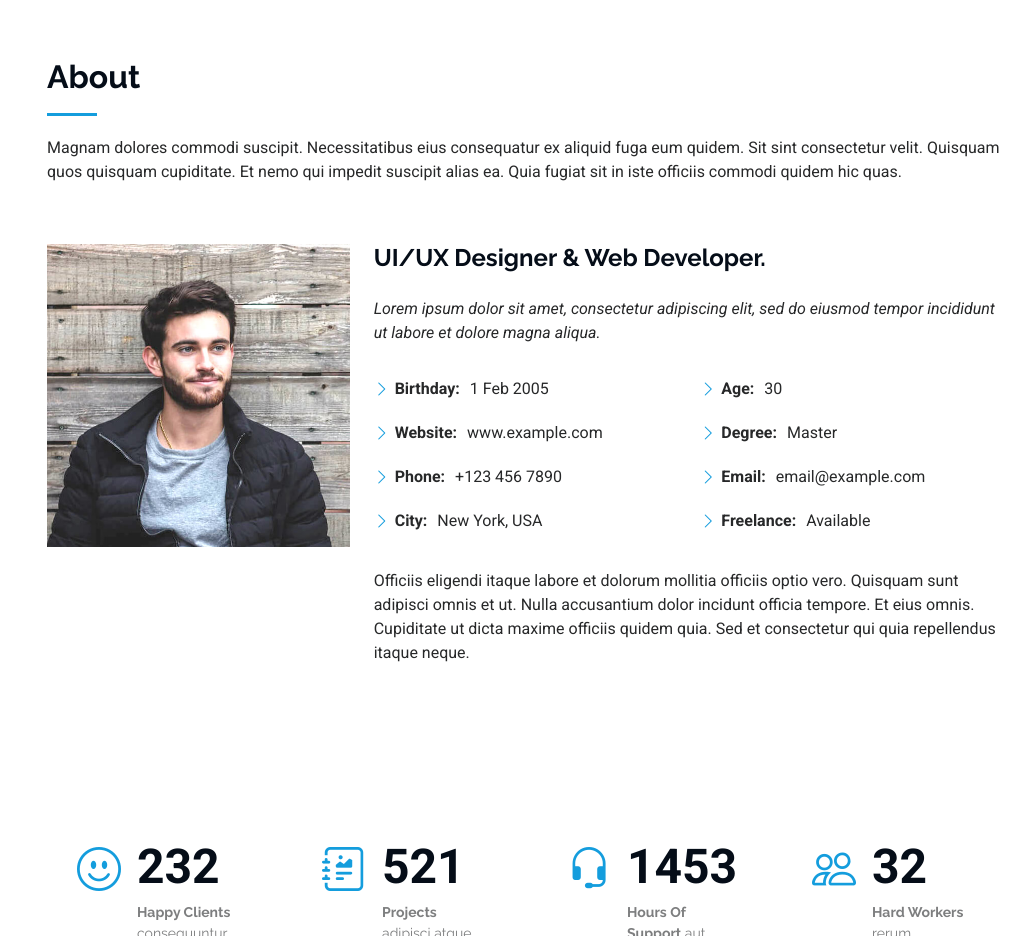
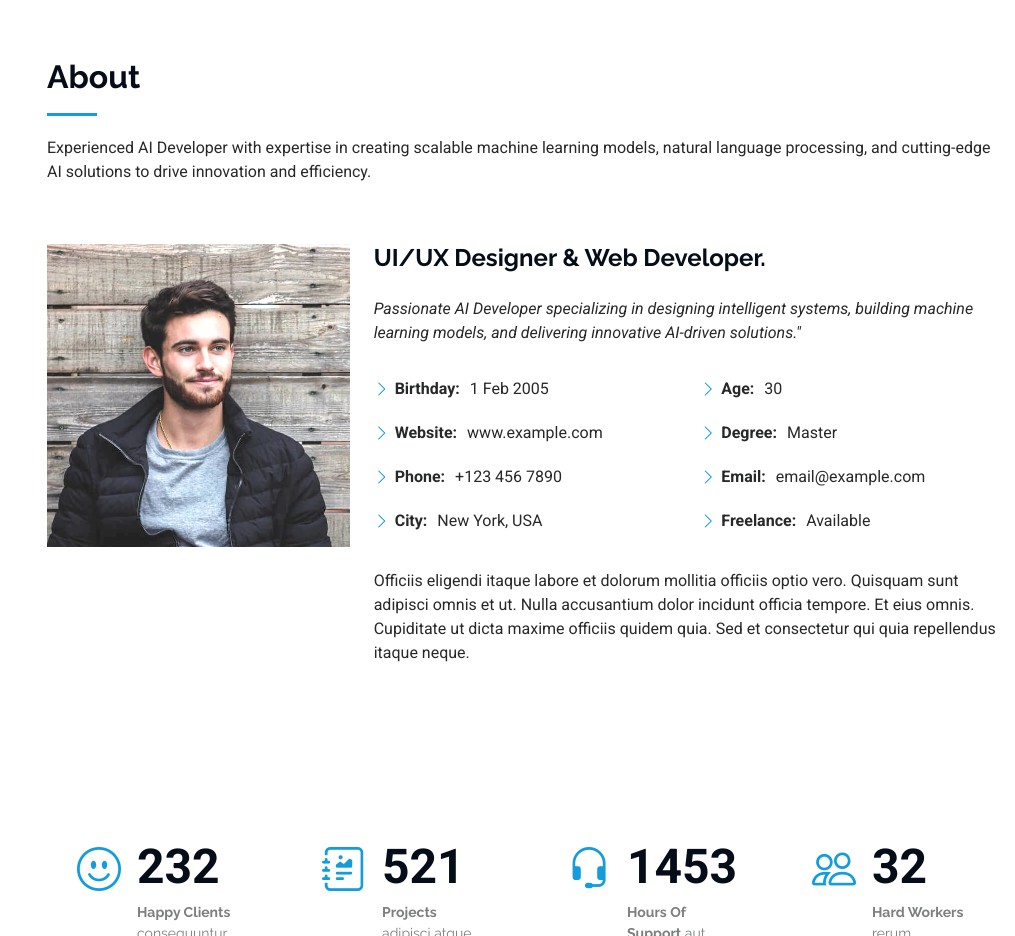
Before and after one commit to Divakar-09/NSTI, a plain HTML site: page index.html in a window 1280 px wide. Shown: the part 802-1738 px from the top of the page, without its empty margins (265-1280 px from the left). Drawn offline with Linux system fonts and the light colour scheme.

Commit message:
Update index.html

```diff
--- a/index.html
+++ b/index.html
@@ -109,7 +109,7 @@
       <!-- Section Title -->
       <div class="container section-title" data-aos="fade-up">
         <h2>About</h2>
-        <p>Magnam dolores commodi suscipit. Necessitatibus eius consequatur ex aliquid fuga eum quidem. Sit sint consectetur velit. Quisquam quos quisquam cupiditate. Et nemo qui impedit suscipit alias ea. Quia fugiat sit in iste officiis commodi quidem hic quas.</p>
+        <p>Experienced AI Developer with expertise in creating scalable machine learning models, natural language processing, and cutting-edge AI solutions to drive innovation and efficiency.</p>
       </div><!-- End Section Title -->
 
       <div class="container" data-aos="fade-up" data-aos-delay="100">
@@ -121,8 +121,7 @@
           <div class="col-lg-8 content">
             <h2>UI/UX Designer &amp; Web Developer.</h2>
             <p class="fst-italic py-3">
-              Lorem ipsum dolor sit amet, consectetur adipiscing elit, sed do eiusmod tempor incididunt ut labore et dolore
-              magna aliqua.
+              Passionate AI Developer specializing in designing intelligent systems, building machine learning models, and delivering innovative AI-driven solutions."
             </p>
             <div class="row">
               <div class="col-lg-6">
```
